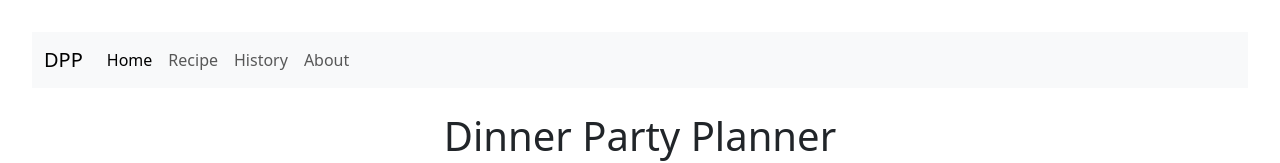
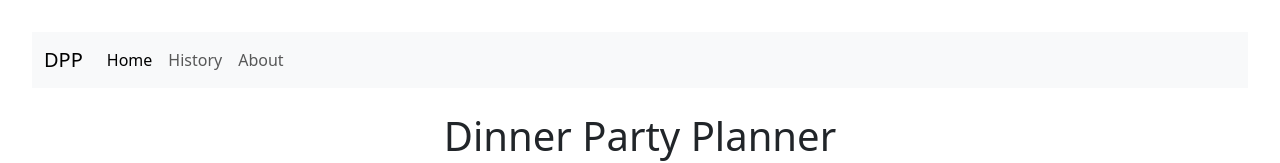
Before and after one commit to KidLeiS/table-for-all, a React (Vite) app: page / in a window 1280 px wide. Shown: the top 163 px of the page. Built offline with nearby package versions, Linux system fonts and the light colour scheme.

Commit message:
delete Recipe in navbar

```diff
--- a/src/components/Navbar/index.jsx
+++ b/src/components/Navbar/index.jsx
@@ -28,11 +28,6 @@
 							</Link>
 						</li>
 						<li className="nav-item">
-							<Link to="./recipe" className="nav-link">
-								Recipe
-							</Link>
-						</li>
-						<li className="nav-item">
 							<Link to="./History" className="nav-link">
 								History
 							</Link>
```
